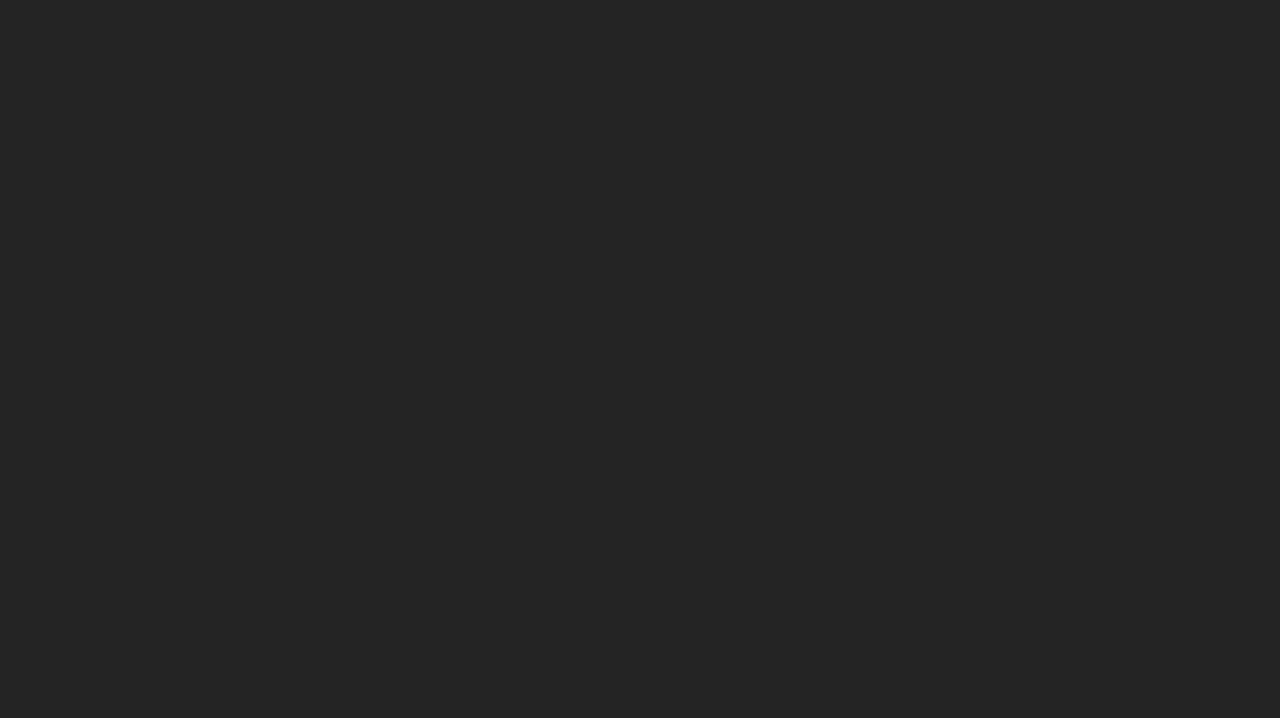
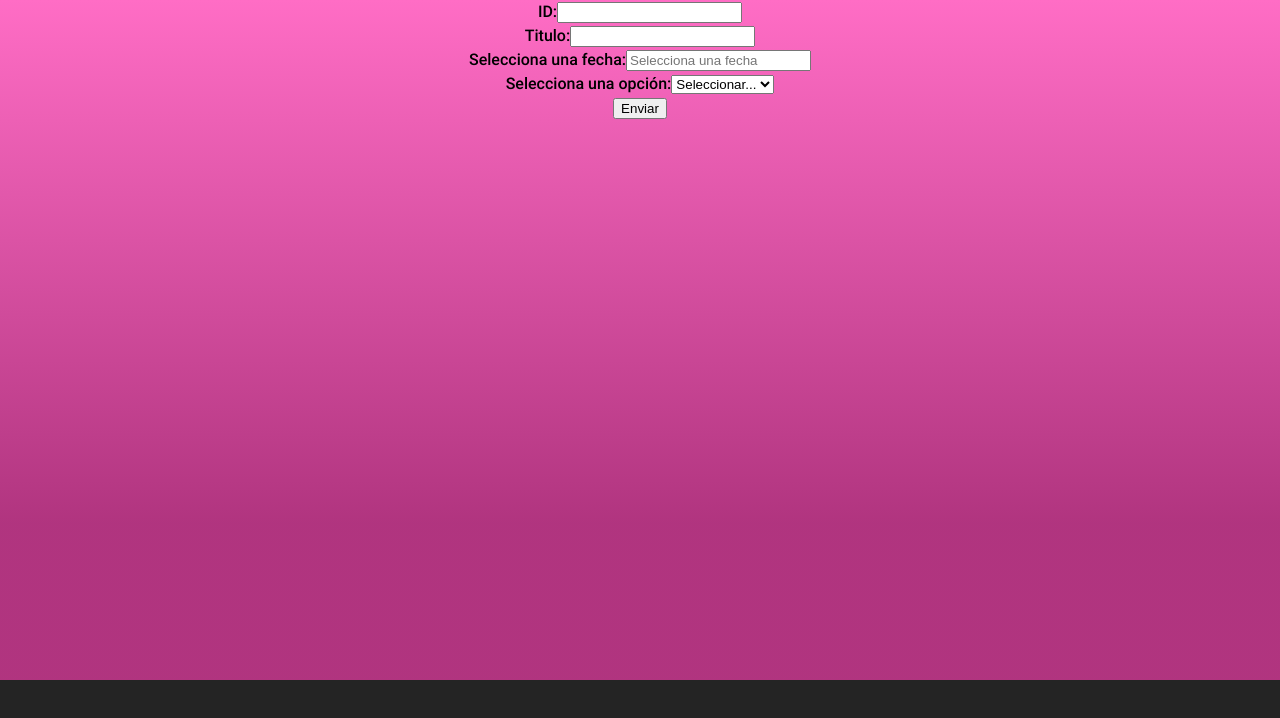
Before and after one commit to manuimfeld/rifas-frontend, a React (Vite) app: page /create-rifa in a window 1280 px wide. Before the commit this address had no page. Shown: the top 718 px of the page. Built offline with nearby package versions, Linux system fonts and the light colour scheme.

Commit message:
Need refactory

```diff
--- a/package.json
+++ b/package.json
@@ -13,6 +13,7 @@
     "axios": "^1.4.0",
     "formik": "^2.4.0",
     "react": "^18.2.0",
+    "react-datepicker": "^4.12.0",
     "react-dom": "^18.2.0",
     "react-modal": "^3.16.1",
     "react-router-dom": "^6.11.2",
--- a/src/App.css
+++ b/src/App.css
@@ -118,8 +118,47 @@ main {
 .home {
   height: 100vh;
   width: 100vw;
+  display: flex;
+  flex-direction: column;
 }
 
-.home h1 {
-  margin: 0;
+.home a, .home button {
+  color: #3F0071;
+  border-radius: 10px;
+  border: none;
+  text-decoration: none;
+  background: #F39EC7;
+  min-width: 200px;
+  height: fit-content;
+  font-weight: 700;
+  font-size: 18px;
+  margin: 0 auto;
 }
+
+.home a {
+  margin-top: 25vh;
+  padding: 15px 30px;
+}
+
+.home button {
+  margin-top: 50px;
+  padding: 15px 60px;
+}
+
+.home form input {
+  border: none;
+  height: 30px;
+  margin-top: 25px;
+  background: #F39EC7;
+  color: #3F0071;
+  font-weight: 700;
+  font-size: 18px;
+  max-width: 100px;
+}
+
+.home form button {
+  background: #3F0071;
+  color: #F39EC7;
+  margin: 15px auto;
+  display: block;
+}
--- a/src/App.jsx
+++ b/src/App.jsx
@@ -2,6 +2,7 @@ import './App.css'
 import Home from './views/Home'
 import { BrowserRouter, Route, Routes } from 'react-router-dom';
 import Rifa from './views/Rifa';
+import CreateRifa from './views/CreateRifa';
 
 function App() {
 
@@ -12,6 +13,7 @@ function App() {
         <Route exact path="/" element={<Home />} />
         <Route path="/home" element={<Home />} />
         <Route path="/rifa/:id" element={<Rifa />} />
+        <Route path="/create-rifa" element={<CreateRifa />} />
       </Routes>
     </BrowserRouter>
     </>
--- /dev/null
+++ b/src/axios/apiRifas.js
@@ -0,0 +1,40 @@
+import axios from "axios";
+
+export const getRifas = async (id) => {
+  const url = `${import.meta.env.VITE_GET_RIFAS_URL}/${id}`;
+  console.log(url);
+  try {
+    const response = await axios.get(url);
+    return response.data;
+  } catch (error) {
+    console.error(error);
+    throw error;
+  }
+};
+
+export const createRifas = async (body) => {
+  /*   const url = `${import.meta.env.VITE_CREATE_RIFAS_URL}/${body._id}`; */
+  const url = `http://localhost:3000/rifas/create`;
+  try {
+    const response = await axios.post(url, body);
+    console.log(body);
+    return response.data;
+  } catch (error) {
+    console.error(error);
+    throw error;
+  }
+};
+
+export const editRifas = async (id, body) => {
+  const url = `${import.meta.env.VITE_EDIT_RIFAS_URL}/${id}`;
+  try {
+    const response = await axios.put(url, {
+      nombre: body.nombre,
+      estado_pago: body.estado_pago,
+    });
+    return response.data;
+  } catch (error) {
+    console.error(error);
+    throw error;
+  }
+};
--- a/src/axios/getRifas.js
+++ /dev/null
@@ -1,15 +0,0 @@
-import axios from "axios";
-
-async function getRifas(id) {
-  const url = `${import.meta.env.VITE_GET_RIFAS_URL}/${id}`;
-  console.log(url);
-  try {
-    const response = await axios.get(url);
-    return response.data;
-  } catch (error) {
-    console.error(error);
-    throw error;
-  }
-}
-
-export default getRifas;
--- /dev/null
+++ b/src/views/CreateRifa.jsx
@@ -0,0 +1,106 @@
+import {Field, Formik, Form, ErrorMessage} from "formik"
+import * as Yup from "yup";
+import DatePicker from 'react-datepicker';
+import 'react-datepicker/dist/react-datepicker.css';
+import { registerLocale, setDefaultLocale } from 'react-datepicker';
+import es from 'date-fns/locale/es';
+import { createRifas } from "../axios/apiRifas"
+import {useNavigate} from "react-router-dom"
+
+registerLocale('es', es);
+setDefaultLocale('es');
+
+const validationSchema = Yup.object({
+  id_rifa: Yup.number().required("Escribí un ID válido (solo números)"),
+  titulo_rifa: Yup.string().required("Escribí un título"),
+  fecha_rifa: Yup.date().required("Selecciona la fecha de la rifa"),
+  horario_rifa: Yup.string().required("Selecciona el horario de la rifa")
+});
+
+const CreateRifa = () => {
+
+  const navigate = useNavigate()
+
+  const handleSubmit = (values) => {
+    const formattedDate = new Intl.DateTimeFormat('es', {
+        day: 'numeric',
+        month: 'long',
+      }).format(values.fecha_rifa);
+
+      const body = {
+        _id: values.id_rifa,
+        titulo: values.titulo_rifa,
+        fecha: formattedDate,
+        horario: values.horario_rifa
+      }
+
+      const callApi = async () => {
+        try {
+          await createRifas(body)
+          navigate(`/rifa/${body._id}`)
+
+        } catch (error) {
+          console.error(error)
+        }
+      }
+      callApi()
+}
+
+  return (
+    <main>
+    <Formik
+      initialValues={{
+        id_rifa: "",
+        titulo_rifa: "",
+        fecha_rifa: "",
+        horario_rifa: ""
+      }}
+      validationSchema={validationSchema}
+      onSubmit={handleSubmit}
+    >
+        {({ setFieldValue, values }) => (
+      <Form className="form-formik">
+        <div>
+          <label htmlFor="id_rifa">ID:</label>
+          <Field type="number" id="id_rifa" name="id_rifa" />
+          <ErrorMessage name="id_rifa" component="div" className="error" />
+        </div>
+        <div>
+          <label htmlFor="titulo_rifa">Titulo:</label>
+          <Field type="text" id="titulo_rifa" name="titulo_rifa" />
+          <ErrorMessage name="titulo_rifa" component="div" className="error" />
+        </div>
+        <div>
+            <label htmlFor="fecha_rifa">Selecciona una fecha:</label>
+            <DatePicker
+              id="fecha_rifa"
+              name="fecha_rifa"
+              selected={values.fecha_rifa}
+              onChange={(date) => setFieldValue('fecha_rifa', date)}
+              dateFormat="dd 'de' MMMM"
+              placeholderText="Selecciona una fecha"
+              showMonthDropdown
+              showYearDropdown
+              dropdownMode="select"
+              />
+            <ErrorMessage name="fecha_rifa" component="div" className="error"/>
+        </div>
+        <div>
+          <label htmlFor="horario_rifa">Selecciona una opción:</label>
+          <Field as="select" id="horario_rifa" name="horario_rifa">
+            <option value="">Seleccionar...</option>
+            <option value="Matutina">Primera</option>
+            <option value="Vespertina">Matutina</option>
+            <option value="Inicio">Vespentina</option>
+            <option value="Fin">Nocturna</option>
+          </Field>
+          <ErrorMessage name="horario_rifa" component="div" className="error"/>
+        </div>
+        <button type="submit">Enviar</button>
+      </Form> )}
+    </Formik>
+    </main>
+  )
+}
+
+export default CreateRifa
--- a/src/views/Home.jsx
+++ b/src/views/Home.jsx
@@ -19,13 +19,12 @@ const Home = () => {
   return (
     <main className="home">
         <Header />
-        <Link to="/crear-rifa">Crear rifa</Link>
-        <p>¿Ya tenés una rifa?</p>
+        <Link to="/create-rifa">Crear rifa</Link>
         <button onClick={handleClick}>Entrar a una rifa</button>
         {haveRifa &&
         <>
         <form action="" onSubmit={handleSubmit}>
-          <input type="number" id="id"/>
+          <input type="number" id="id" maxLength={10}/>
           <button>Entrar</button>
         </form>
         </>
--- a/src/views/Rifa.jsx
+++ b/src/views/Rifa.jsx
@@ -2,7 +2,7 @@ import Header from "../components/Header"
 import RifaData from "../components/RifaData"
 import Nav from "../components/Nav"
 import { useEffect, useState } from "react"
-import getRifas from "../axios/getRifas"
+import { getRifas } from "../axios/apiRifas"
 import { useParams } from "react-router-dom"
 
 const Rifa = () => {
```
Also changed, not shown: 1 other file (tests, documents, lock files or other folders).
